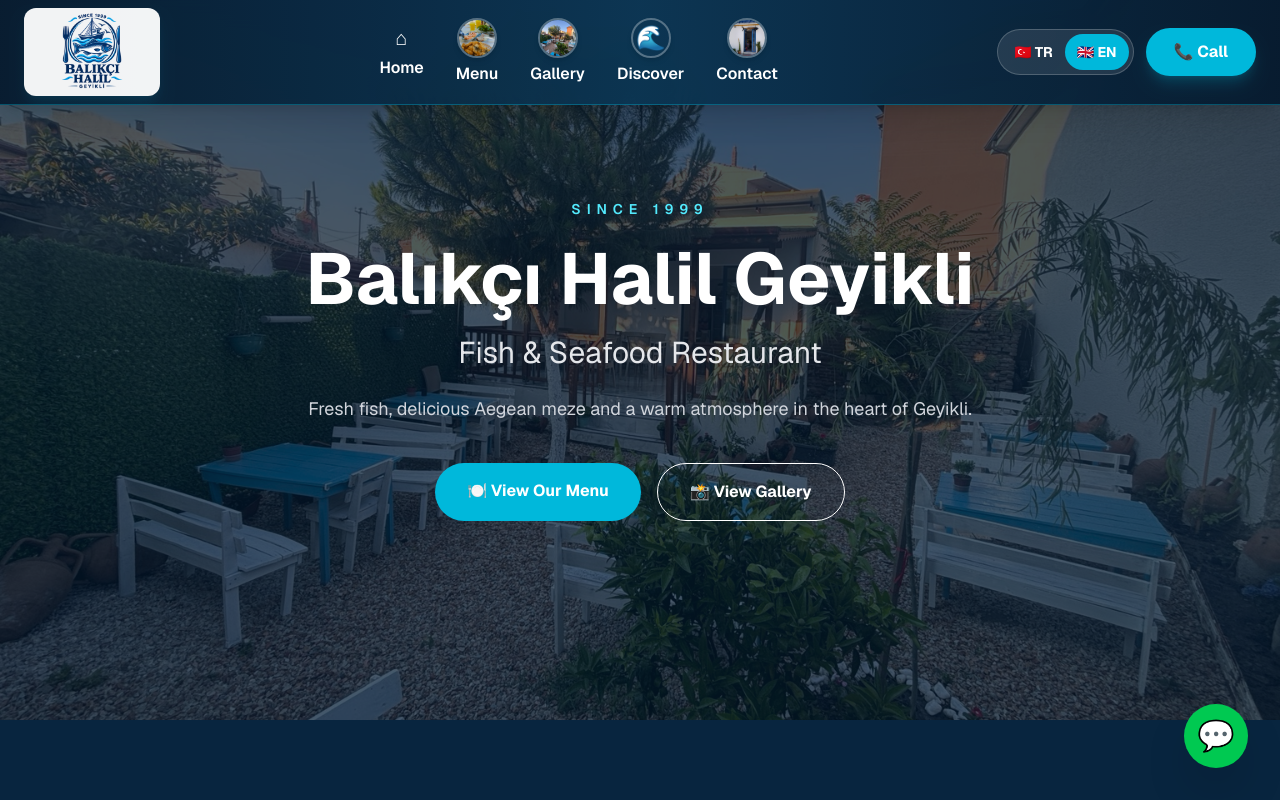
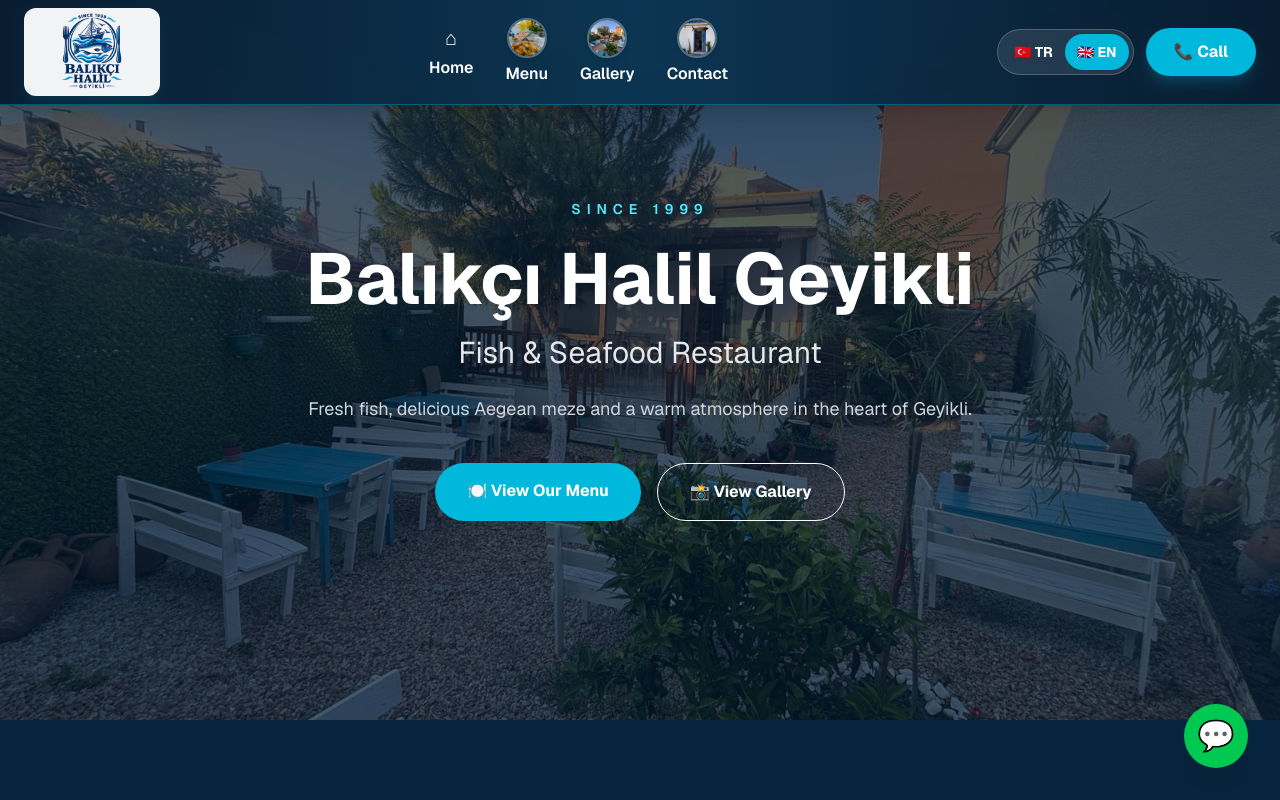
Before and after one commit to emresarper8-cpu/balikcihalilgeyikli, a Next.js app: page /en in a window 1280 px wide. Shown: the top 800 px of the page. Built offline with nearby package versions, Linux system fonts and the light colour scheme.

Commit message:
Update English navbar

```diff
--- a/app/en/components/navbar.tsx
+++ b/app/en/components/navbar.tsx
@@ -61,16 +61,6 @@ export default function EnglishNavbar() {
           </a>
 
           <a
-            href="/en/explore"
-            className="group flex flex-col items-center gap-1 hover:text-cyan-300 transition"
-          >
-            <span className="w-10 h-10 flex items-center justify-center rounded-full border-2 border-white/30 group-hover:border-cyan-400 transition shadow-md text-2xl">
-              🌊
-            </span>
-            <span>Discover</span>
-          </a>
-
-          <a
             href="/en#contact"
             className="group flex flex-col items-center gap-1 hover:text-cyan-300 transition"
           >
@@ -83,6 +73,7 @@ export default function EnglishNavbar() {
             </div>
             <span>Contact</span>
           </a>
+
         </div>
 
         {/* RIGHT SIDE */}
@@ -107,12 +98,14 @@ export default function EnglishNavbar() {
             </a>
           </div>
 
+          {/* CALL */}
           <a
             href="tel:+905433450017"
             className="flex items-center gap-2 bg-cyan-500 hover:bg-cyan-400 transition px-7 py-3 rounded-full font-bold text-white shadow-lg shadow-cyan-500/20"
           >
             📞 Call
           </a>
+
         </div>
 
         {/* MOBILE BUTTON */}
@@ -123,6 +116,7 @@ export default function EnglishNavbar() {
         >
           ☰
         </button>
+
       </div>
 
       {/* MOBILE MENU */}
@@ -165,17 +159,6 @@ export default function EnglishNavbar() {
             </a>
 
             <a
-              href="/en/explore"
-              onClick={() => setMenuOpen(false)}
-              className="flex items-center gap-3 hover:text-cyan-300 transition"
-            >
-              <span className="w-10 h-10 flex items-center justify-center rounded-full border border-white/30 text-xl">
-                🌊
-              </span>
-              Discover Geyikli
-            </a>
-
-            <a
               href="/en#contact"
               onClick={() => setMenuOpen(false)}
               className="flex items-center gap-3 hover:text-cyan-300 transition"
@@ -207,12 +190,14 @@ export default function EnglishNavbar() {
               </a>
             </div>
 
+            {/* CALL */}
             <a
               href="tel:+905433450017"
               className="bg-cyan-500 hover:bg-cyan-400 text-center py-3 rounded-full font-bold transition"
             >
               📞 Call
             </a>
+
           </div>
         </div>
       )}
```
